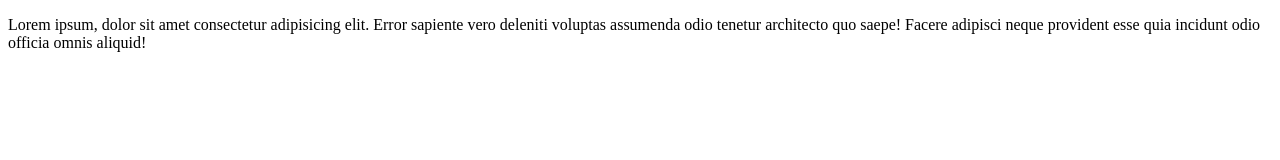
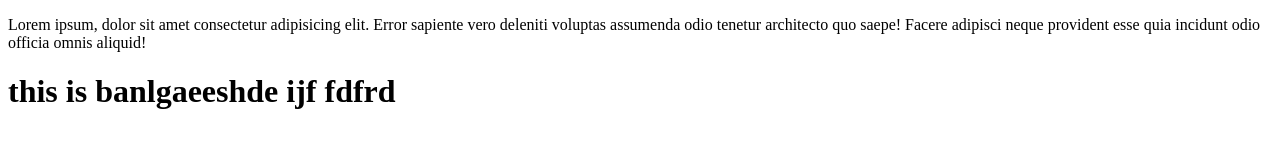
Before and after one commit to ahm-amdad/my-second-work, a plain HTML site: page index.html in a window 1280 px wide. Drawn offline with Linux system fonts and the light colour scheme.

Commit message:
add somthing

```diff
--- a/index.html
+++ b/index.html
@@ -7,5 +7,6 @@
 </head>
 <body>
     <p>Lorem ipsum, dolor sit amet consectetur adipisicing elit. Error sapiente vero deleniti voluptas assumenda odio tenetur architecto quo saepe! Facere adipisci neque provident esse quia incidunt odio officia omnis aliquid!</p>
+    <div><h1>this is banlgaeeshde ijf fdfrd</h1></div>
 </body>
 </html>
```
